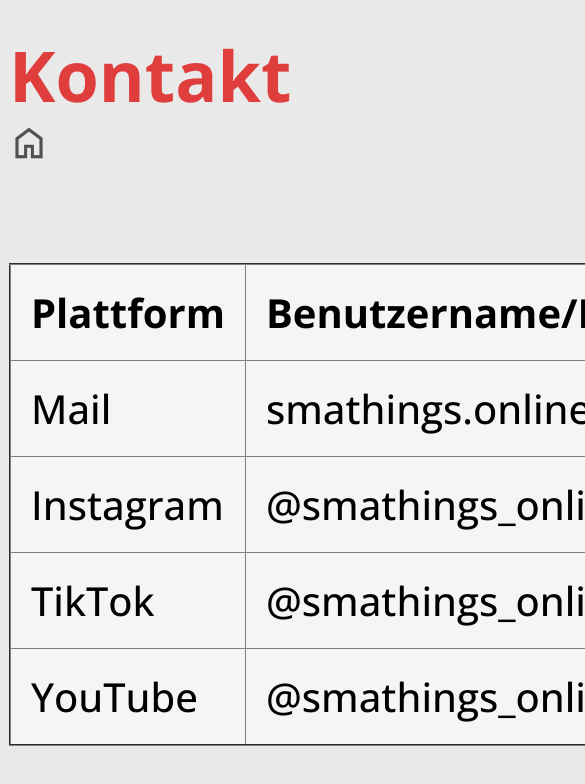
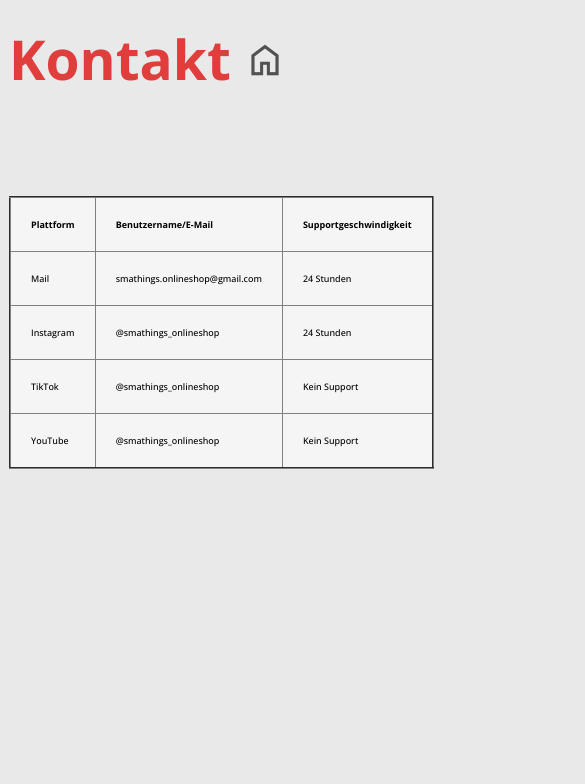
Before and after one commit to smathings/onlineshop, a plain HTML site: page kontakt.html in a window 390 px wide. Shown: the top 784 px of the page, 585 px wide, since content can reach past the window. Drawn offline with nearby package versions, Linux system fonts and the light colour scheme.

Commit message:
v01.04
Kontakte erneuert...

```diff
--- a/kontakt.html
+++ b/kontakt.html
@@ -18,9 +18,9 @@
 
  .title {font-size: 93px; font-weight: 700; color: rgb(224, 61, 61);}
 
- * {box-sizing: border-box; font-size: 40px;}
+ * {box-sizing: border-box;}
 
- table.content {border-collapse: collapse; min-width: 200px; margin-left: 650px; margin-top: 100px;}
+ table.content {border-collapse: collapse; min-width: 200px; margin-left: 23%; margin-top: 100px; font-size: 40px;}
 
  table.content thead tr {background-color: whitesmoke; font-weight: 700;
  text-align: left;}
@@ -35,25 +35,30 @@
  a:hover {text-decoration: underline;}
 
  @media (max-width: 1300px) {
+ .material-symbols-outlined {font-size: 40px;}
  .content {font-size: 15px;}
- table.content {margin-left: 30px;}
+ table.content {margin-left: 30px; font-size: 18px;}
  .title {font-size: 70px;}
- .headline {display: block; justify-content: left; margin-left: 30px;}
+ .headline {display: block; justify-content: left; margin-left: none;}
  }
 
  @media (max-width: 800px) {
- .knt {font-size: 10px;}
- table.content {margin-left: 1px;}
- .title {font-size: 70px;}
+ .material-symbols-outlined {font-size: 40px;}
+ table.content {margin-left: 1px; font-size: 9px;}
+ .title {font-size: 55px;}
  .headline {display: block; justify-content: left; margin-left: 1px;}
  table.content thead tr {font-weight: 700;}
  table.content tbody tr {font-weight: 450;}
+
  }
 
- .material-symbols-outlined {
-  display: block; justify-content: right; font-size: 40px;
+ @media (max-width: 300px) {
+   .material-symbols-outlined {font-size: 35px;
+   display: flex; justify-content: right;}
+   .title {font-size: 45px;}
  }
 
+ .material-symbols-outlined {font-size: 40px;}
 
  </style>
 
```
